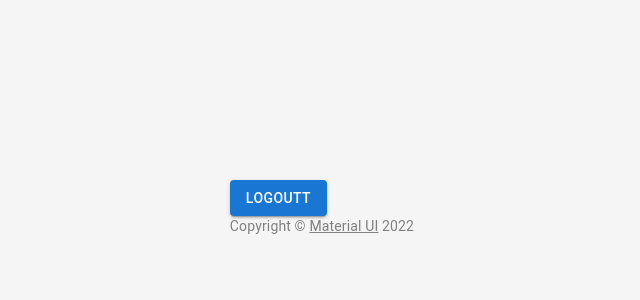
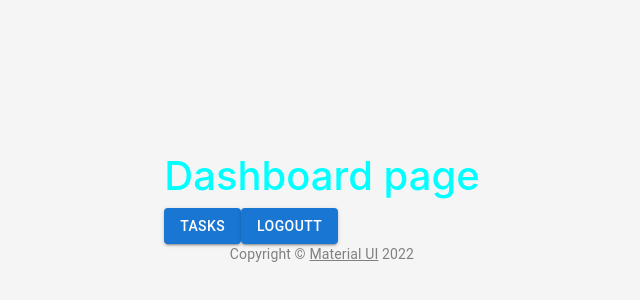
Before and after one commit to thepixelboy/ob-reactjs, a React (Create React App) app: page /dashboard in a window 1280 px wide. Shown: the part 192-492 px from the top of the page, without its empty margins (318-958 px from the left). Built offline with nearby package versions, Linux system fonts and the light colour scheme.

Commit message:
feat: exercise for sessions 16, 17, 18. add navigation between login and register. avoid access to tasks page if not logged in

```diff
--- a/src/AppRoutingFinal.js
+++ b/src/AppRoutingFinal.js
@@ -1,10 +1,11 @@
-import { useEffect, useParams } from "react";
 import { Navigate, Route, Routes } from "react-router-dom";
 
 import "./App.css";
 import DashboardPage from "./pages/dashboard/DashboardPage";
 import LoginPage from "./pages/auth/LoginPage";
 import NotFoundPage from "./pages/404/NotFoundPage";
+import TaskListComponent from "./components/containers/task_list";
+import RegisterPage from "./pages/auth/RegisterPage";
 
 function AppRoutingFinal() {
   // TODO Change to a value from sessionStorage
@@ -30,6 +31,13 @@ function AppRoutingFinal() {
           }
         />
         <Route path="login" element={<LoginPage />} />
+        <Route path="register" element={<RegisterPage />} />
+        <Route
+          path="tasks"
+          element={
+            loggedIn ? <TaskListComponent /> : <Navigate to="/login" replace />
+          }
+        />
         <Route path="*" element={<NotFoundPage />} />
       </Route>
     </Routes>
--- a/src/index.js
+++ b/src/index.js
@@ -19,7 +19,7 @@ root.render(
     <BrowserRouter>
       {/* <App /> */}
       {/* <AppRoutingOne></AppRoutingOne> */}
-      <AppRoutingFinal></AppRoutingFinal>
+      <AppRoutingFinal />
     </BrowserRouter>
   </React.StrictMode>
 );
--- a/src/pages/auth/LoginPage.jsx
+++ b/src/pages/auth/LoginPage.jsx
@@ -1,11 +1,29 @@
 import React from "react";
+import { useNavigate } from "react-router-dom";
+import Button from "@mui/material/Button";
+
 import LoginFormik from "../../components/pure/forms/loginFormik.jsx";
+import Copyright from "../../components/pure/Copyright";
 
 const LoginPage = () => {
+  const navigate = useNavigate();
+
+  const navigateTo = (path) => {
+    navigate(path);
+  };
+
+  const register = () => {
+    navigateTo("/register");
+  };
+
   return (
     <div>
       <h1>Login page</h1>
       <LoginFormik />
+      <Button variant="contained" onClick={register}>
+        Register
+      </Button>
+      <Copyright />
     </div>
   );
 };
--- a/src/pages/auth/RegisterPage.jsx
+++ b/src/pages/auth/RegisterPage.jsx
@@ -1,9 +1,29 @@
 import React from "react";
+import { useNavigate } from "react-router-dom";
+import Button from "@mui/material/Button";
+
+import RegisterFormik from "../../components/pure/forms/registerFormik.jsx";
+import Copyright from "../../components/pure/Copyright";
 
 const RegisterPage = () => {
+  const navigate = useNavigate();
+
+  const navigateTo = (path) => {
+    navigate(path);
+  };
+
+  const login = () => {
+    navigateTo("/login");
+  };
+
   return (
     <div>
       <h1>Register page</h1>
+      <RegisterFormik />
+      <Button variant="contained" onClick={login}>
+        Login
+      </Button>
+      <Copyright />
     </div>
   );
 };
--- a/src/pages/dashboard/DashboardPage.jsx
+++ b/src/pages/dashboard/DashboardPage.jsx
@@ -15,8 +15,16 @@ const DashboardPage = () => {
     navigateTo("/login");
   };
 
+  const tasks = () => {
+    navigateTo("/tasks");
+  };
+
   return (
     <div>
+      <h1>Dashboard page</h1>
+      <Button variant="contained" onClick={tasks}>
+        Tasks
+      </Button>
       <Button variant="contained" onClick={logout}>
         Logoutt
       </Button>
```
